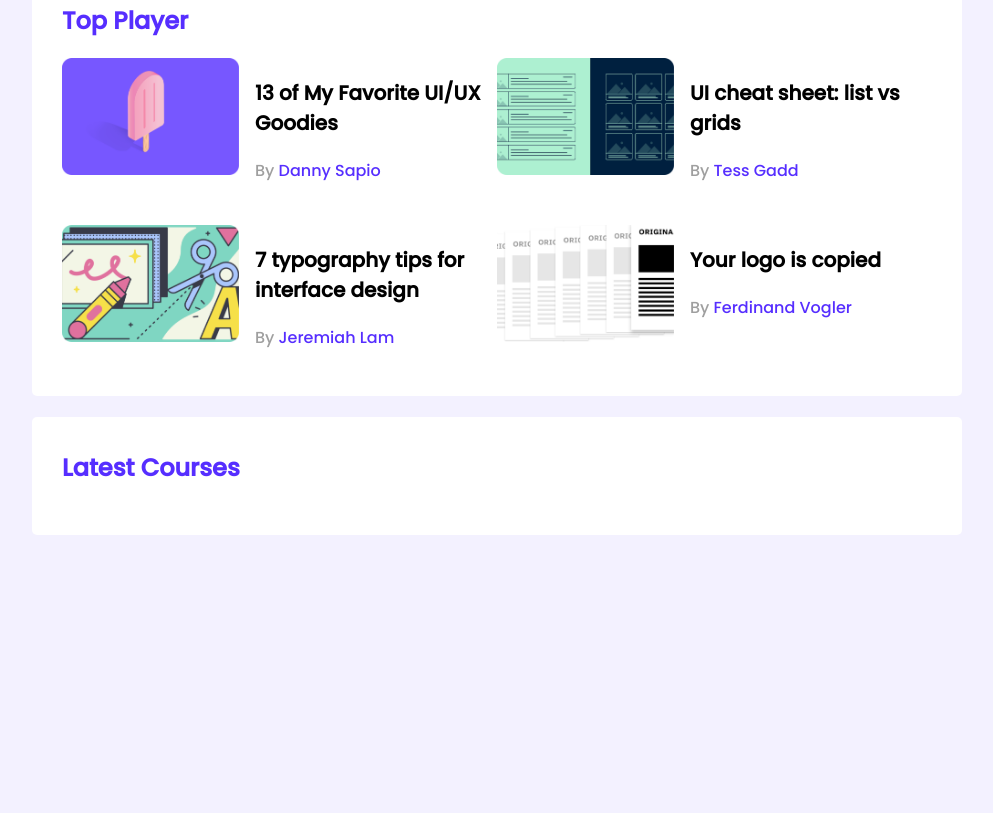
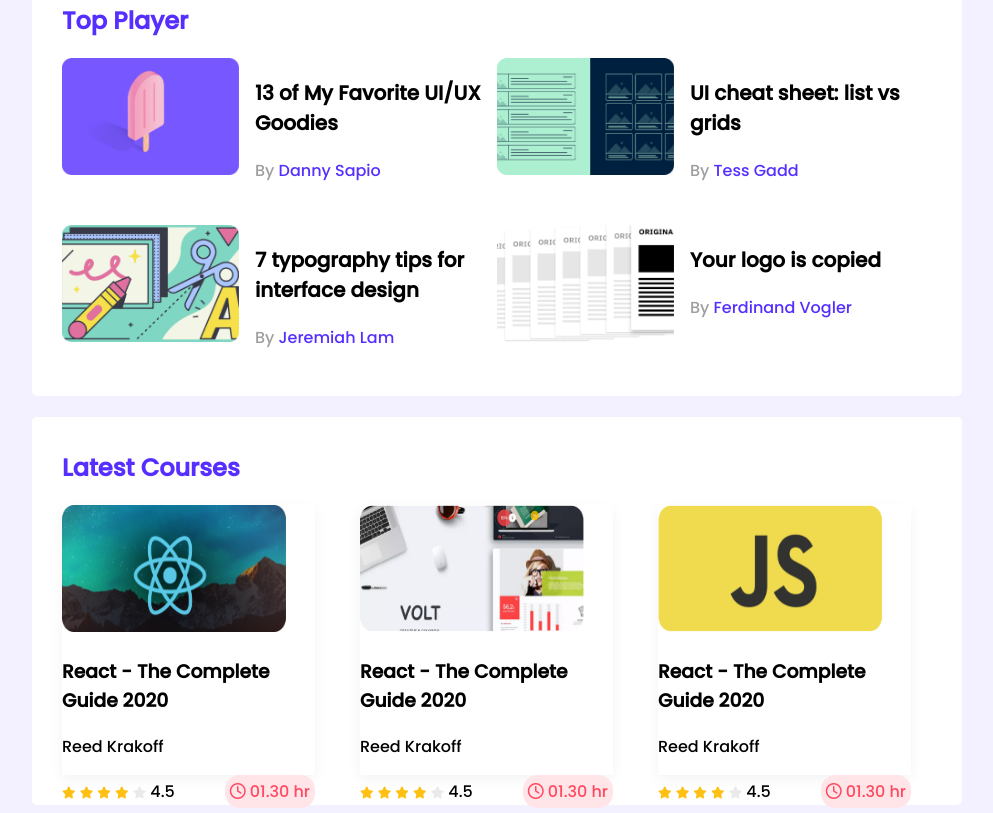
Before and after one commit to FAMMMI/leader-board-css3, a plain HTML site: page index.html in a window 1280 px wide. Shown: the part 329-1142 px from the top of the page, without its empty margins (143-1136 px from the left). Before the commit the page ends 872 px from the top, so only its background shows below. Drawn offline with Linux system fonts and the light colour scheme.

Commit message:
mostly done

```diff
--- a/index.html
+++ b/index.html
@@ -6,6 +6,8 @@
     <meta http-equiv="X-UA-Compatible" content="IE=edge">
     <meta name="viewport" content="width=device-width, initial-scale=1.0">
     <title>Leader-board</title>
+    <!-- font awesome -->
+    <script src="https://kit.fontawesome.com/569a53ec78.js" crossorigin="anonymous"></script>
     <!-- styelsheet -->
     <link rel="stylesheet" href="styles/styles.css">
 </head>
@@ -102,6 +104,80 @@
         <!-- latest course -->
         <section class="container">
             <h2 class="section-title">Latest Courses</h2>
+            <div class="courses">
+                <div class="course">
+                    <div class="course-banner">
+                        <img src="images/courses/course-1.png" alt="">
+                    </div>
+                    <div class="course-detail">
+                        <h3 class="corse-title">React - The Complete <br> Guide 2020</h3>
+                        <p class="course-author">Reed Krakoff</p>
+                        <div class="course-info">
+                            <div>
+                                <i class="fas fa-star filled"></i>
+                                <i class="fas fa-star filled"></i>
+                                <i class="fas fa-star filled"></i>
+                                <i class="fas fa-star filled"></i>
+                                <i class="fas fa-star empty"></i>
+                                <span>4.5</span>
+                            </div>
+
+                            <div class="course-duration">
+                                <i class="far fa-clock"></i>
+                                01.30 hr
+                            </div>
+                        </div>
+                    </div>
+                </div>
+                <div class="course">
+                    <div class="course-banner">
+                        <img src="images/courses/course-2.png" alt="">
+                    </div>
+                    <div class="course-detail">
+                        <h3 class="corse-title">React - The Complete <br> Guide 2020</h3>
+                        <p class="course-author">Reed Krakoff</p>
+                        <div class="course-info">
+                            <div>
+                                <i class="fas fa-star filled"></i>
+                                <i class="fas fa-star filled"></i>
+                                <i class="fas fa-star filled"></i>
+                                <i class="fas fa-star filled"></i>
+                                <i class="fas fa-star empty"></i>
+                                <span>4.5</span>
+                            </div>
+
+                            <div class="course-duration">
+                                <i class="far fa-clock"></i>
+                                01.30 hr
+                            </div>
+                        </div>
+                    </div>
+                </div>
+                <div class="course">
+                    <div class="course-banner">
+                        <img src="images/courses/course-3.png" alt="">
+                    </div>
+                    <div class="course-detail">
+                        <h3 class="corse-title">React - The Complete <br> Guide 2020</h3>
+                        <p class="course-author">Reed Krakoff</p>
+                        <div class="course-info">
+                            <div>
+                                <i class="fas fa-star filled"></i>
+                                <i class="fas fa-star filled"></i>
+                                <i class="fas fa-star filled"></i>
+                                <i class="fas fa-star filled"></i>
+                                <i class="fas fa-star empty"></i>
+                                <span>4.5</span>
+                            </div>
+
+                            <div class="course-duration">
+                                <i class="far fa-clock"></i>
+                                01.30 hr
+                            </div>
+                        </div>
+                    </div>
+                </div>
+            </div>
         </section>
     </main>
 </body>
--- a/styles/styles.css
+++ b/styles/styles.css
@@ -78,3 +78,49 @@ hr{
     font-size: 16px;
     text-decoration: none;
 }
+
+/* courses styles */
+.courses{
+    display: grid;
+    grid-template-columns: repeat(3,1fr);
+    grid-column-gap: 24px;
+}
+.course{
+    width: 253px;
+    height: 270px;
+    box-shadow: 0px 5.34229px 13.3557px rgba(0, 0, 0, 0.05);
+}
+.course-title{
+    color: #1E1E1E;
+    font-family: Roboto;
+    font-style: normal;
+    font-weight: 500;
+    font-size: 20.0336px;
+    line-height: 23px;
+}
+.course .course-banner img{
+    width: 224px;
+    height: 127px;
+}
+.course-info{
+    display: flex;
+    align-items: center;
+    justify-content: space-between;
+}
+.fa-star{
+    font-size: 12px;
+}
+.fa-star.filled{
+    color: #FFC014;
+}
+.fa-star.empty{
+    color: #AEAEAE;
+    opacity: 0.25;
+}
+.course-duration{
+    padding: 4px 5px;
+    color: #FF4A60;
+    background: #FFE4E8;
+    border-radius: 14.6913px;
+
+}
```
